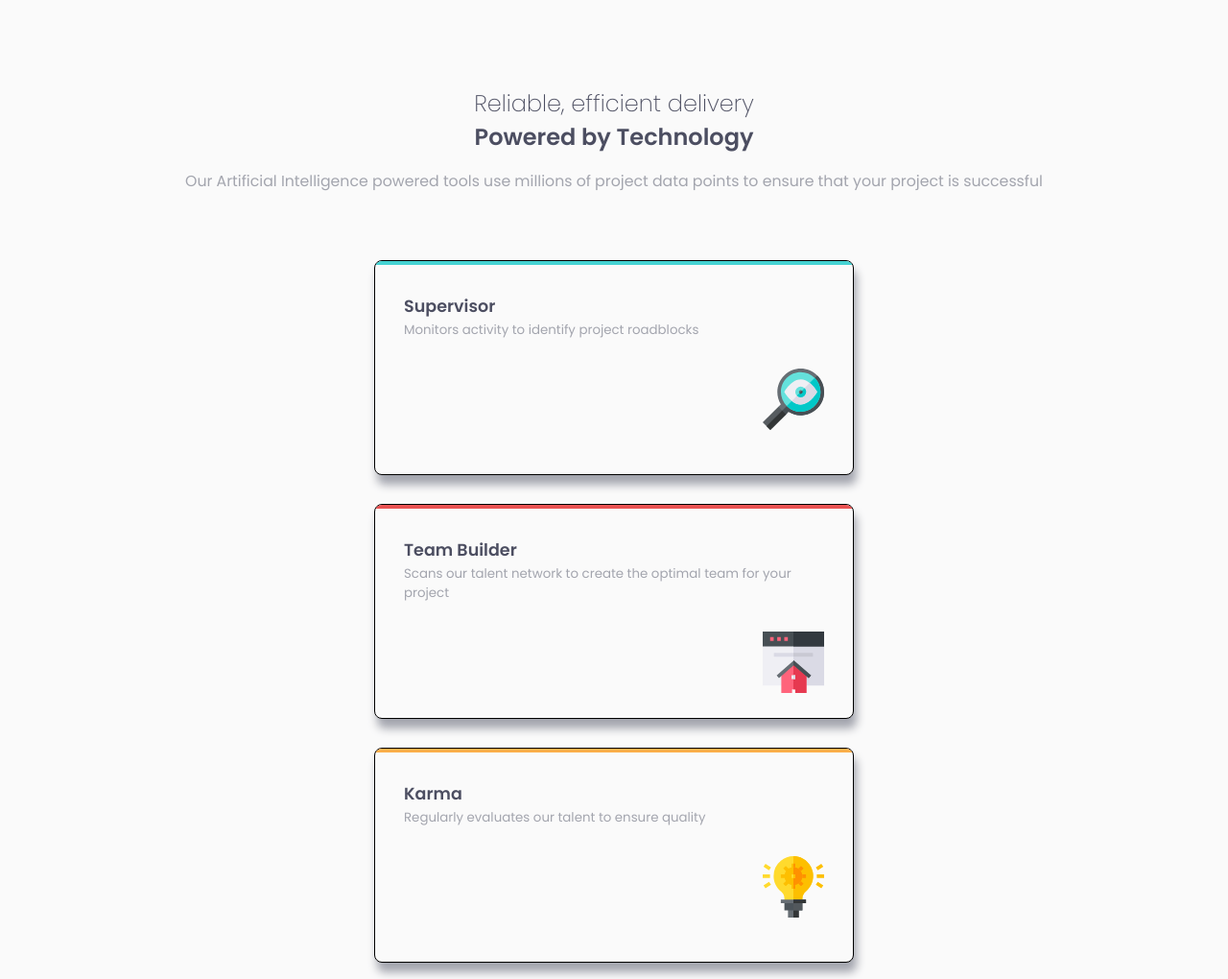
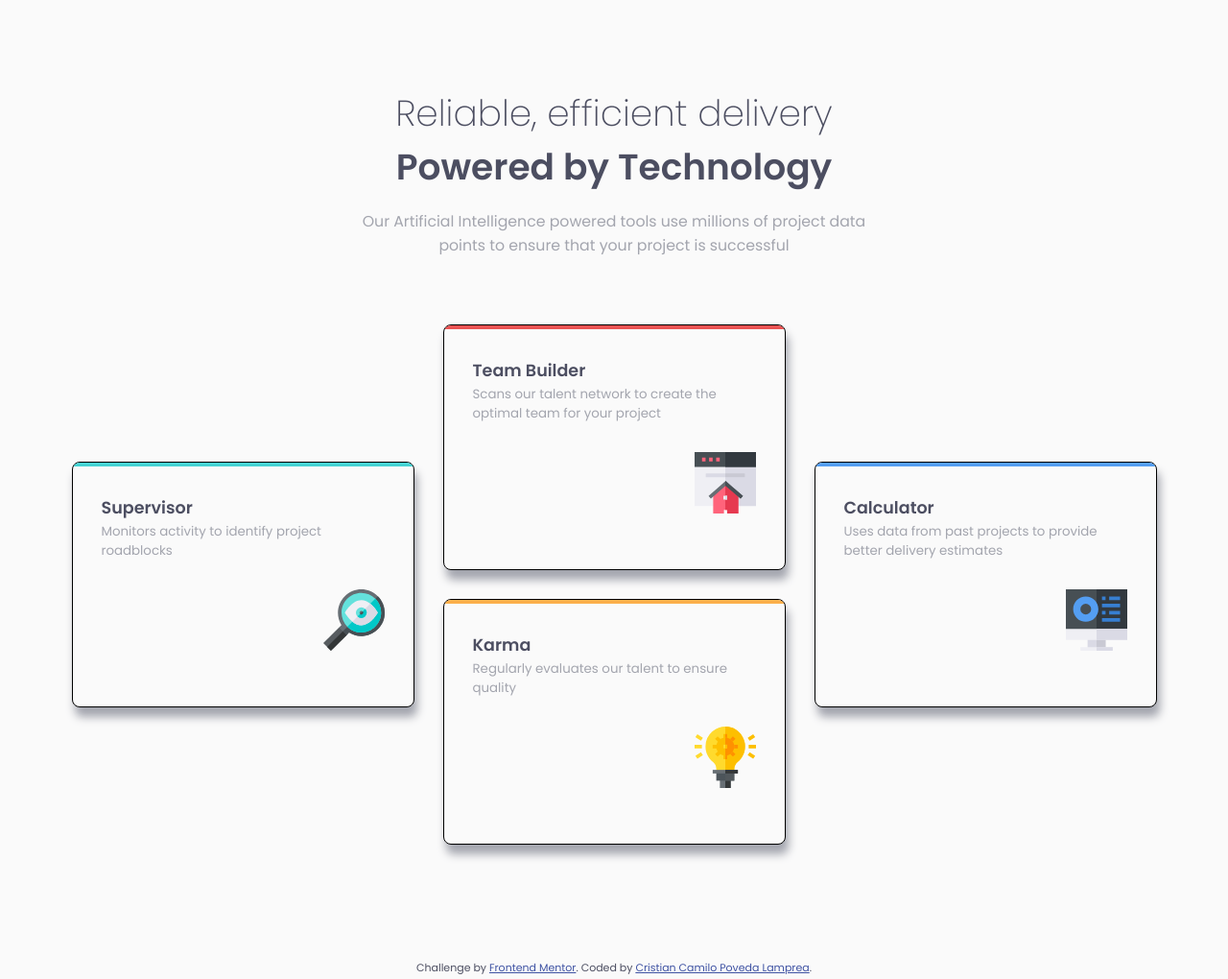
Before and after one commit to CRISTIAN3322/four-card-feature-section-master, a plain HTML site: page index.html in a window 1280 px wide. Shown: the top 1020 px of the page at 96% size. Drawn offline with Linux system fonts and the light colour scheme.

Commit message:
Media Queries and animations

```diff
--- a/css/main.css
+++ b/css/main.css
@@ -3,7 +3,6 @@
 ================================================================= */
 
     @import url('https://fonts.googleapis.com/css2?family=Poppins:wght@200;400;600&display=swap');
-
     /* =================================================================
                                 * Variables *
 ================================================================= */
@@ -21,8 +20,6 @@
         /* ! Font Awesome */
         --Poppins: 'Poppins', sans-serif;
     }
-
-
     /* =================================================================
                                 * Reset *
 ================================================================= */
@@ -36,8 +33,6 @@ body {
         color: var(--neutral__DarkBlue);
         background-color: var(--neutral__LightGray);
     }
-
-
     /* =================================================================
                                 * Container *
 ================================================================= */
@@ -45,8 +40,6 @@ body {
     .container {
         margin: 90px 30px;
     }
-
-
     /* =================================================================
                                 * Header *
 ================================================================= */
@@ -59,21 +52,22 @@ body {
         font-weight: 200;
         font-size: 1.6em;
         margin: 0;
+        animation: title 1s;
     }
 
     .header__subtitle {
         font-weight: 600;
         font-size: 1.6em;
         margin: 0;
+        animation: subtitle 2s;
     }
 
     .header__paragraph {
         font-size: 1.05em;
         color: var(--neutral__GrayishBlue);
         margin-bottom: 70px;
+        animation: paragraph 2.5s;
     }
-
-
     /* =================================================================
                                 * Section Card *
 ================================================================= */
@@ -81,6 +75,7 @@ body {
     .section {
         max-width: 500px;
         margin: 0 auto;
+        animation: carsContainer 3s;
     }
 
     .section__card {
@@ -132,8 +127,6 @@ body {
     .section__content--img {
         text-align: right;
     }
-
-
     /* =================================================================
                                 * Footer *
 ================================================================= */
@@ -146,3 +139,110 @@ body {
     .footer__link {
         color: var(--footer_Color);
     }
+    /* =================================================================
+                                * Animations *
+================================================================= */
+
+    @keyframes title {
+        0% {
+            transform: translateY(-500px);
+        }
+        100% {
+            transform: translateY(0px);
+        }
+    }
+
+    @keyframes subtitle {
+        0% {
+            transform: translateX(500px);
+        }
+        100% {
+            transform: translateX(0px);
+        }
+    }
+
+    @keyframes paragraph {
+        0% {
+            transform: translateX(-500px);
+        }
+        100% {
+            transform: translateX(0px);
+        }
+    }
+
+    @keyframes carsContainer {
+        0% {
+            transform: translateY(500px);
+        }
+        100% {
+            transform: translateY(0px);
+        }
+    }
+    /* =================================================================
+                                * Media Queries *
+================================================================= */
+
+    @media only screen and (min-width: 600px) {
+        .header {
+            max-width: 525px;
+            margin: 0 auto;
+        }
+        .header__title {
+            font-size: 2.5em;
+        }
+        .header__subtitle {
+            font-size: 2.5em;
+        }
+    }
+
+    @media only screen and (min-width: 780px) {
+        .section {
+            display: grid;
+            grid-template-columns: 1fr 1fr;
+            column-gap: 30px;
+            max-width: 900px;
+        }
+        .section__twoCards {
+            grid-column: 2/3;
+            grid-row: 1/3;
+        }
+    }
+
+    @media only screen and (min-width:1175px) {
+        .section {
+            display: flex;
+            justify-content: center;
+            align-items: center;
+            max-width: 1200px;
+        }
+        .section__card {
+            width: 355px;
+            height: 254px;
+        }
+    }
+
+    @media only screen and (min-width: 780px) {
+        .section {
+            display: grid;
+            grid-template-columns: 1fr 1fr;
+            column-gap: 30px;
+            max-width: 900px;
+        }
+        .section__twoCards {
+            grid-column: 2/3;
+            grid-row: 1/3;
+        }
+    }
+
+    @media only screen and (min-width:1175px) {
+        .section {
+            display: flex;
+            justify-content: center;
+            align-items: center;
+            max-width: 1200px;
+        }
+        .section__card {
+            width: 355px;
+            height: 254px;
+        }
+    }
```
Lines whose indentation alone changed are shown as unchanged.
